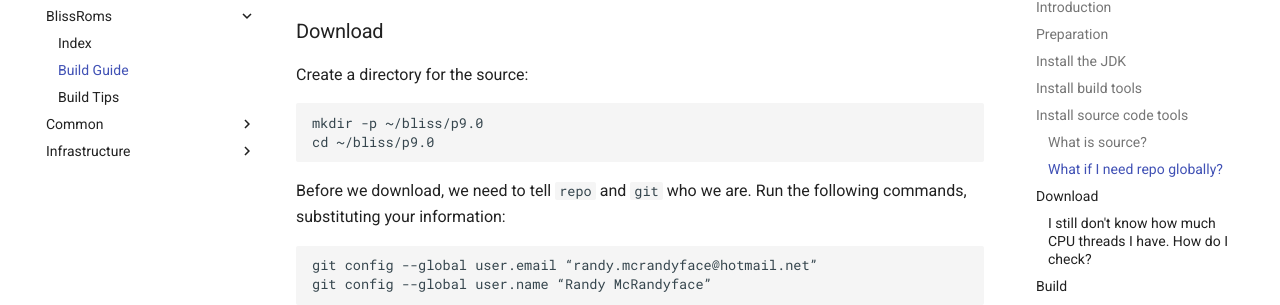
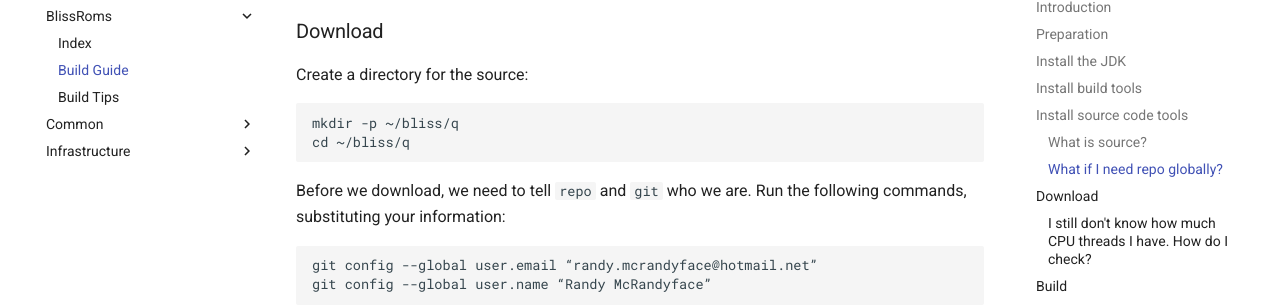
Before and after one commit to BlissRoms/Documentation-old, an MkDocs documentation site: the page built from docs/BlissRoms/build-guide.md, in a window 1280 px wide and 900 px high, scrolled down 2500 px. Shown: the part 146-451 px from the top of the window. Built offline with MkDocs 1.6.1 and Material for MkDocs 9.7.7, drawn with Linux system fonts in a browser that asks for light colours.

Commit message:
BlissRoms: directory p9.0 -> q
Change-Id: I96eff1aa451d8eebe37c52301bc663e448351c95

```diff
--- a/docs/BlissRoms/build-guide.md
+++ b/docs/BlissRoms/build-guide.md
@@ -84,8 +84,8 @@ Now we’re ready to download the source code.
 
 Create a directory for the source:
 
-    mkdir -p ~/bliss/p9.0
-    cd ~/bliss/p9.0
+    mkdir -p ~/bliss/q
+    cd ~/bliss/q
 
 Before we download, we need to tell `repo` and `git` who we are. Run the following commands, substituting your information:
 
```
